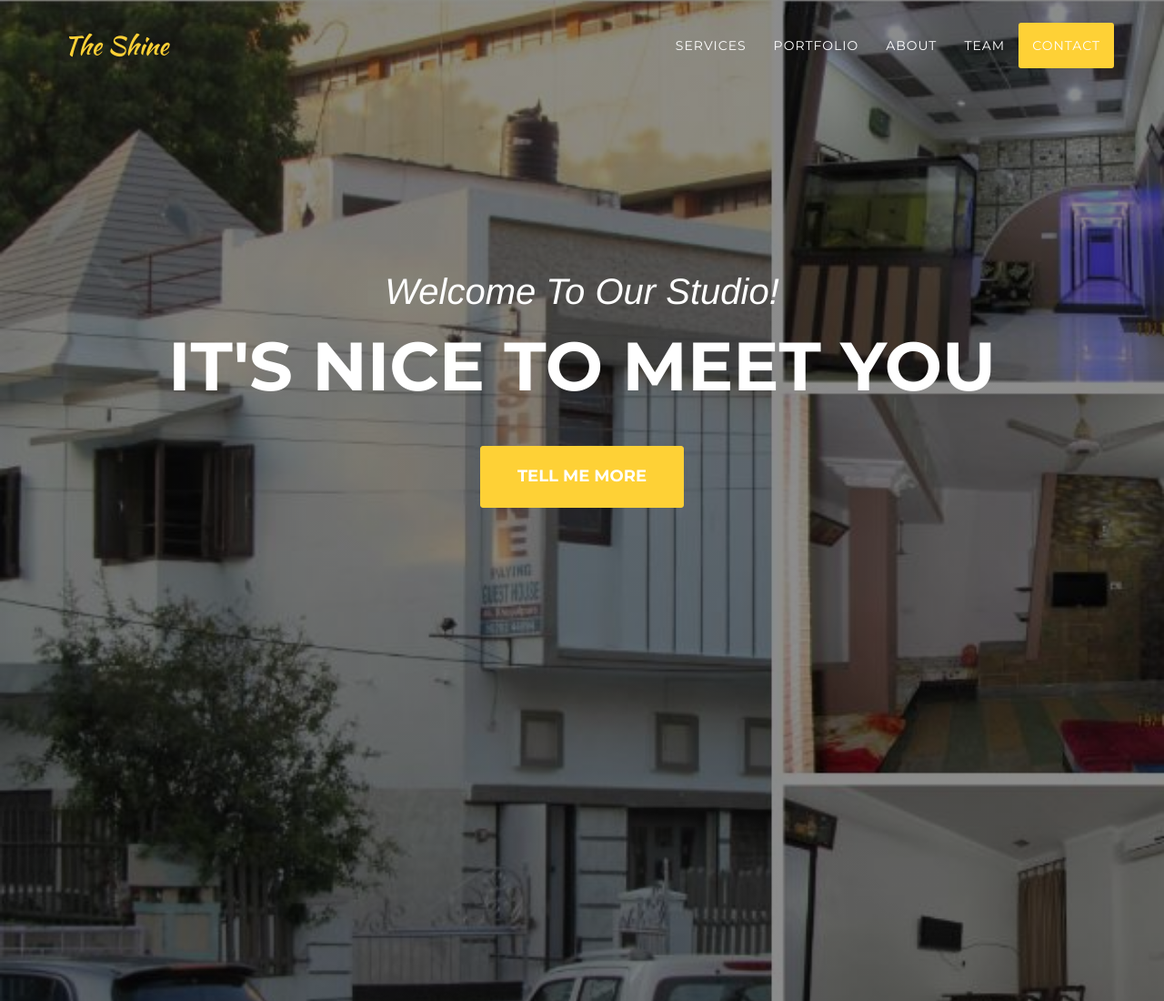
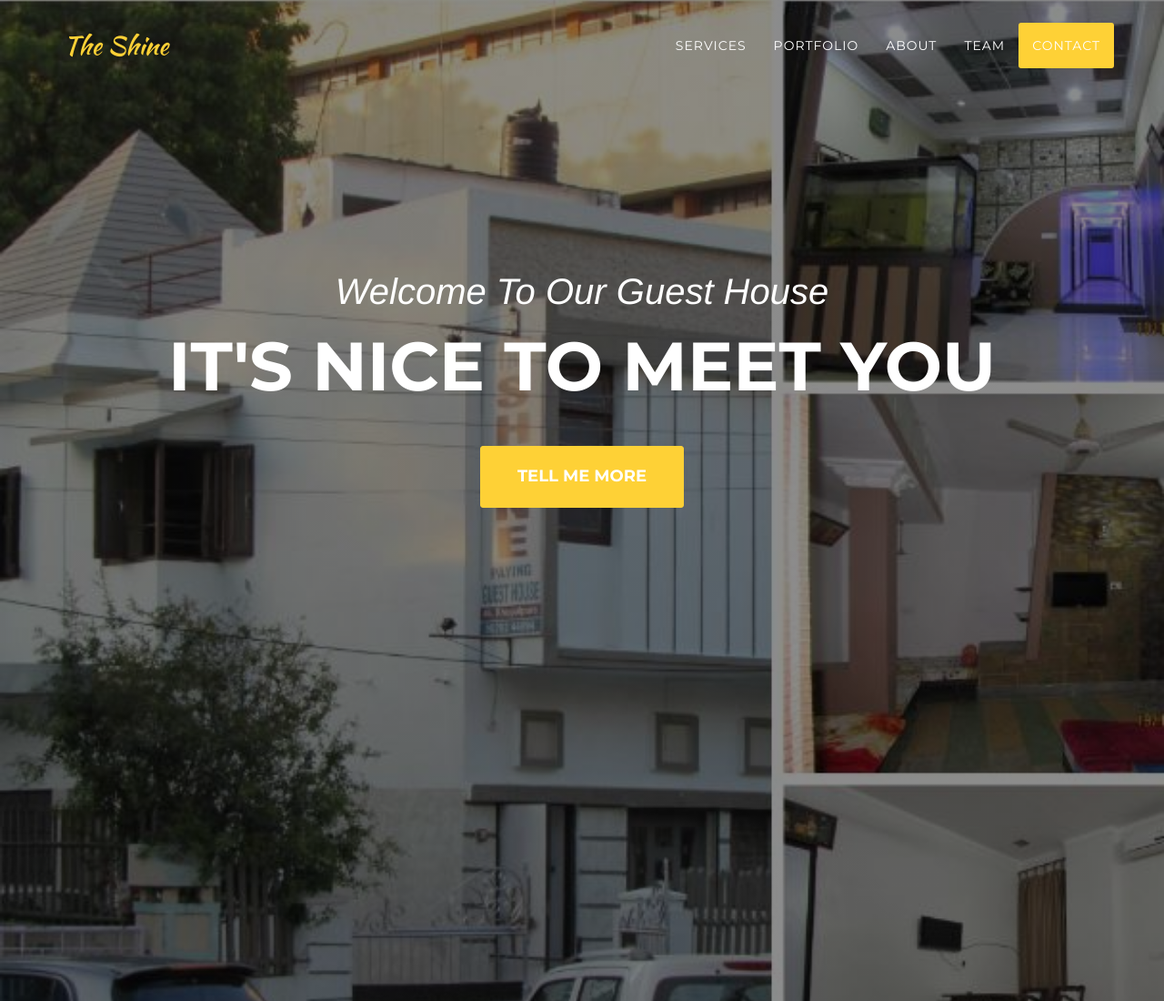
Before and after one commit to MukulSinghKumawat/MukulSinghKumawat.github.io, a plain HTML site: page index.html in a window 1280 px wide. Shown: the top 1100 px of the page at 91% size. Drawn offline with nearby package versions, Linux system fonts and the light colour scheme; a web font is replaced by a local one.

Commit message:
Update index.html

```diff
--- a/index.html
+++ b/index.html
@@ -78,7 +78,7 @@
     <header>
         <div class="container">
             <div class="intro-text">
-                <div class="intro-lead-in">Welcome To Our Studio!</div>
+                <div class="intro-lead-in">Welcome To Our Guest House</div>
                 <div class="intro-heading">It's Nice To Meet You</div>
                 <a href="#services" class="page-scroll btn btn-xl">Tell Me More</a>
             </div>
```
